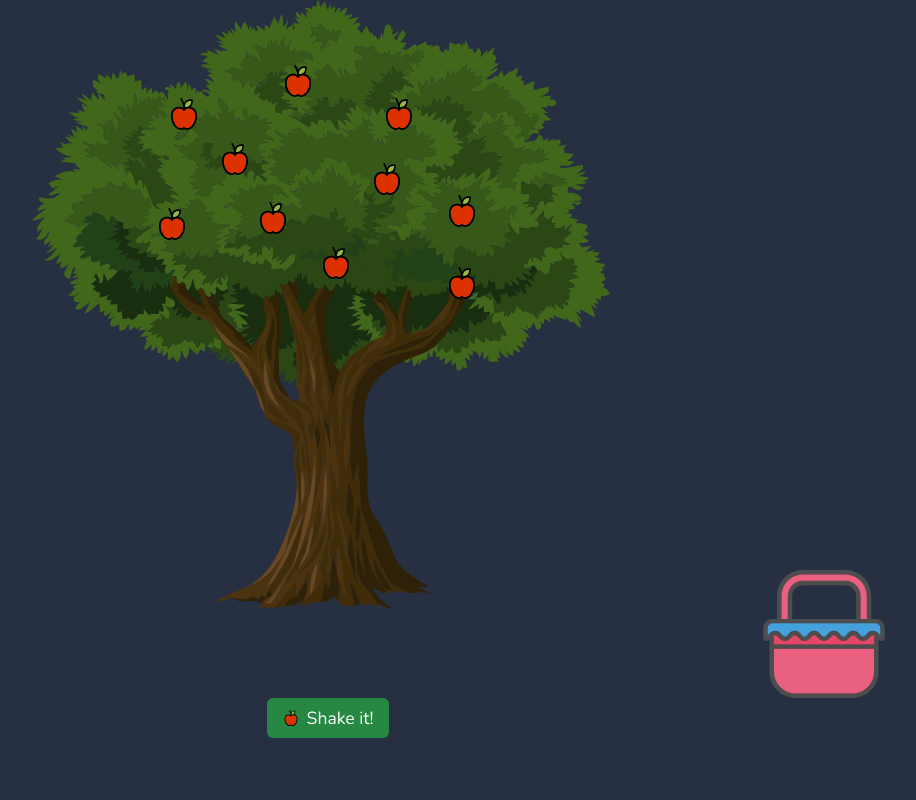
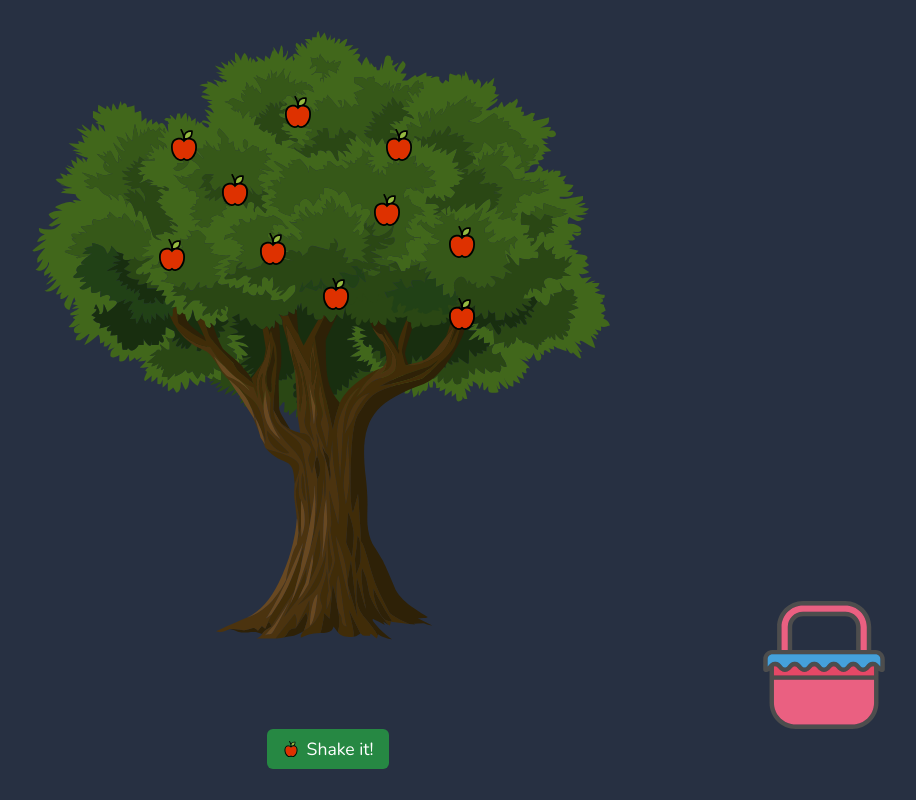
Before and after one commit to olcaneristi/shake-tree, a React (Create React App) app: page / in a window 1280 px wide. Shown: the whole page, without its empty margins (312-1228 px from the left). Built offline with nearby package versions, Linux system fonts and the light colour scheme; the HTML template or start-up script is replaced by a standard one.

Commit message:
improve fall animation and placement

```diff
--- a/src/styles/components/tree.scss
+++ b/src/styles/components/tree.scss
@@ -65,6 +65,6 @@
   }
   100% {
     opacity: 0;
-    transform: translateY(35rem);
+    transform: translateY(25rem);
   }
 }
--- a/src/styles/main.scss
+++ b/src/styles/main.scss
@@ -12,4 +12,7 @@
 .App {
   background-color: $bg-primary-color;
   min-height: 100vh;
+  display: flex;
+  flex-direction: column;
+  justify-content: center;
 }
```
